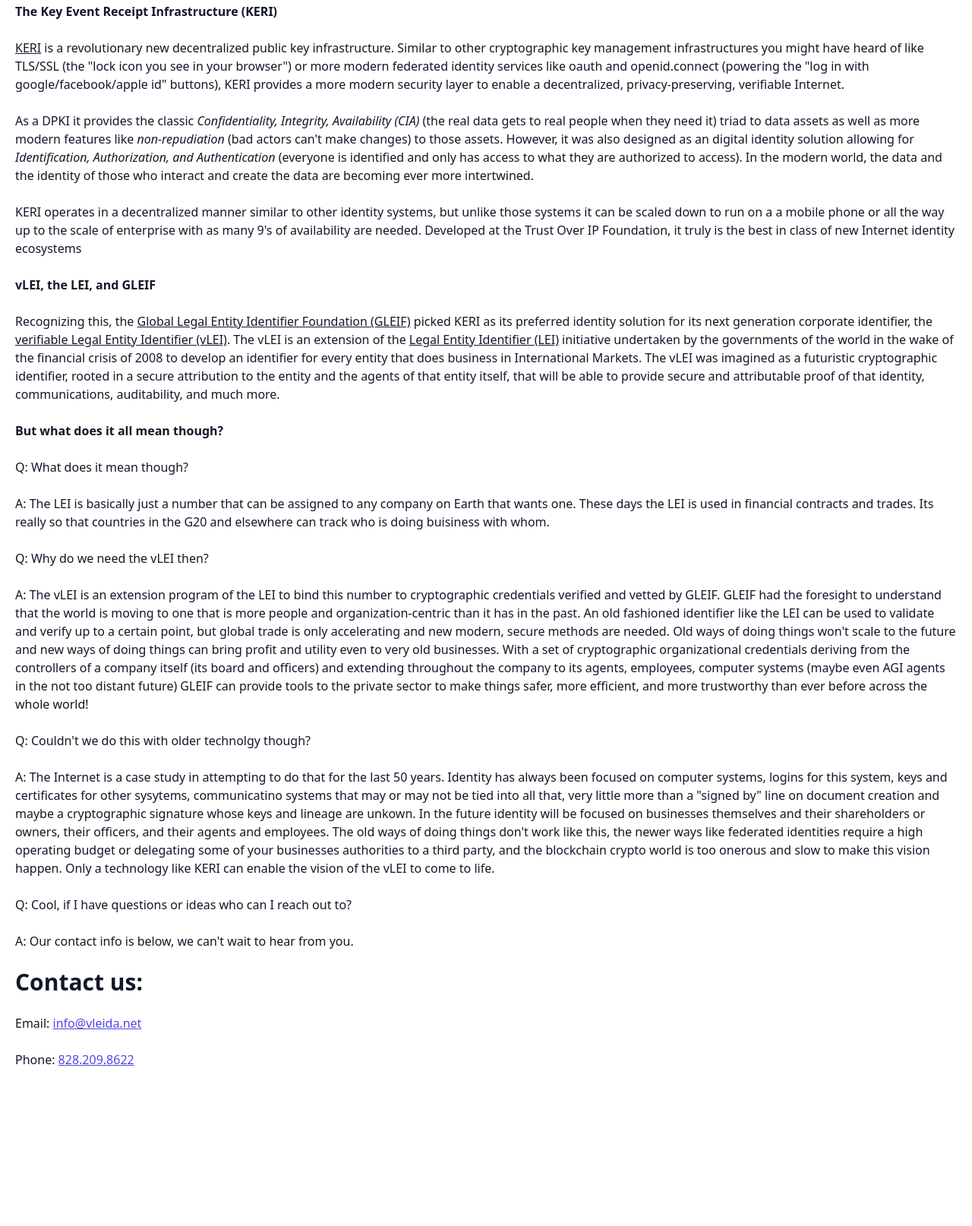
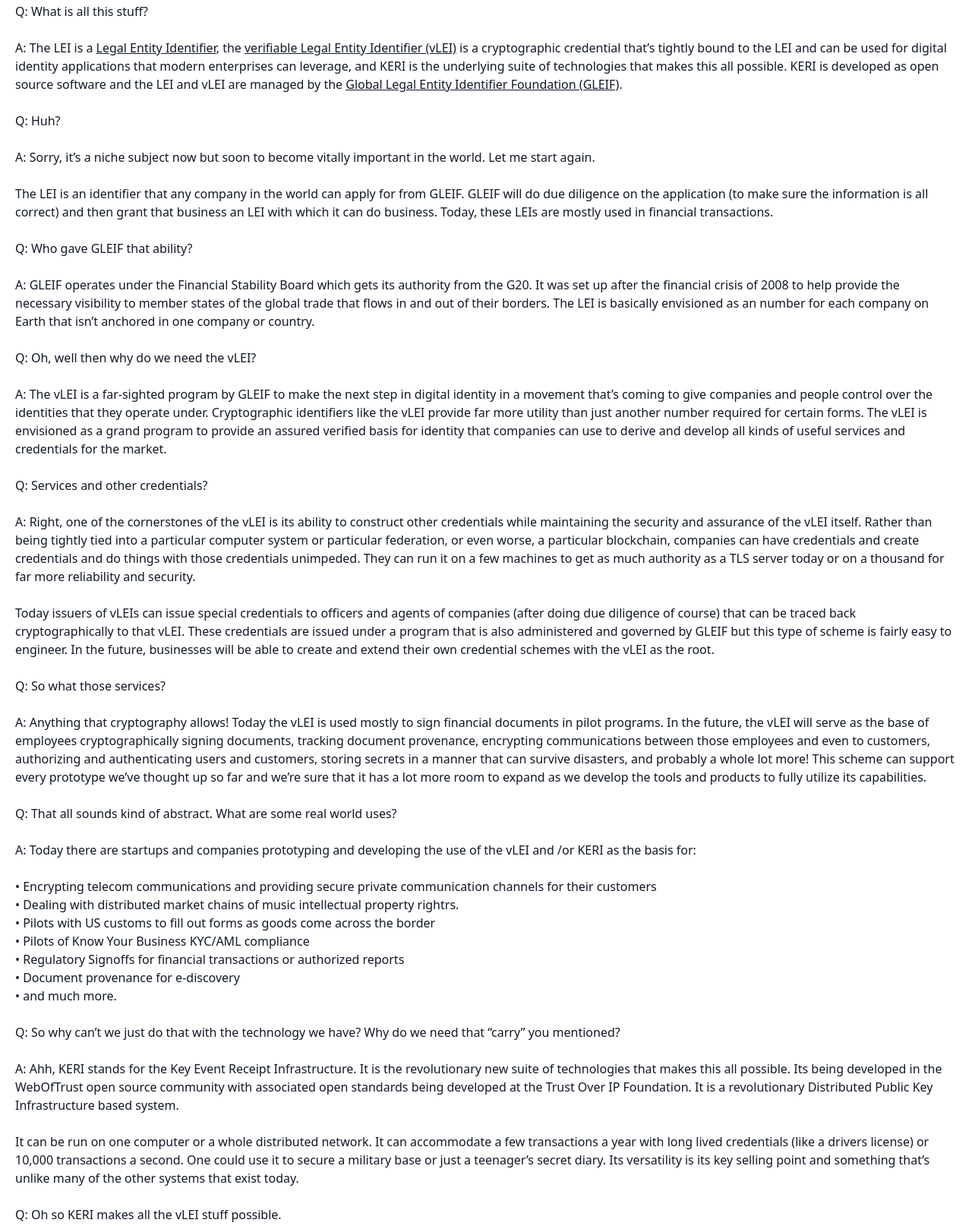
Before and after one commit to vLEIDA/vleida.github.io, a website: page what-are-keri-the-lei-and-vlei.html in a window 1280 px wide. Shown: the part 277-1891 px from the top of the page at 76% size. Before the commit the page ends 1704 px from the top, so only its background shows below. Drawn offline with Linux system fonts and the light colour scheme.

Commit message:
updated dialogue with new dialogue

```diff
--- a/what-are-keri-the-lei-and-vlei.html
+++ b/what-are-keri-the-lei-and-vlei.html
@@ -21,24 +21,40 @@
         <!-- Public and Private Mission -->
         <section id="what-is-keri-the-vlei-and-the-lei" class="space-y-6 content-center">
             <h2 class="text-3xl font-bold">What are KERI, the vLEI, and the LEI?</h2>
-            <h3 class="text-1xl font-bold">The Key Event Receipt Infrastructure (KERI)</h3>
-            <p><a href="https://keri.one/" class="underline">KERI</a> is a revolutionary new decentralized public key infrastructure.  Similar to other cryptographic key management infrastructures you might have heard of like TLS/SSL (the "lock icon you see in your browser") or more modern federated identity services like oauth and openid.connect (powering the "log in with google/facebook/apple id" buttons), KERI provides a more modern security layer to enable a decentralized, privacy-preserving, verifiable Internet.</p>
-            <p>As a DPKI it provides the classic <i>Confidentiality, Integrity, Availability (CIA)</i> (the real data gets to real people when they need it) triad to data assets as well as more modern features like <i>non-repudiation</i> (bad actors can't make changes) to those assets.  However, it was also designed as an digital identity solution allowing for <i>Identification, Authorization, and Authentication</i> (everyone is identified and only has access to what they are authorized to access).  In the modern world, the data and the identity of those who interact and create the data are becoming ever more intertwined.</p>
-            <p>KERI operates in a decentralized manner similar to other identity systems, but unlike those systems it can be scaled down to run on a a mobile phone or all the way up to the scale of enterprise with as many 9's of availability are needed.  Developed at the Trust Over IP Foundation, it truly is the best in class of new Internet identity ecosystems</p>
-
-            <h3 class="text-1xl font-bold">vLEI, the LEI, and GLEIF</h3>
-            <p>Recognizing this, the <a href="https://gleif.org" class="underline">Global Legal Entity Identifier Foundation (GLEIF)</a> picked KERI as its preferred identity solution for its next generation corporate identifier, the <a href="https://www.gleif.org/en/vlei/introducing-the-verifiable-lei-vlei" class="underline">verifiable Legal Entity Identifier (vLEI)</a>.  The vLEI is an extension of the <a href="https://www.gleif.org/en/about-lei/introducing-the-legal-entity-identifier-lei" class="underline">Legal Entity Identifier (LEI)</a> initiative undertaken by the governments of the world in the wake of the financial crisis of 2008 to develop an identifier for every entity that does business in International Markets.  The vLEI was imagined as a futuristic cryptographic identifier, rooted in a secure attribution to the entity and the agents of that entity itself, that will be able to provide secure and attributable proof of that identity, communications, auditability, and much more.</p>
-
-        <section id="what-is-keri-the-vlei-and-the-lei" class="space-y-6 content-center">
-            <h3 class="text-1xl font-bold">But what does it all mean though?</h3>
-	    <p>Q: What does it mean though?</p>
-	    <p>A: The LEI is basically just a number that can be assigned to any company on Earth that wants one.  These days the LEI is used in financial contracts and trades.  Its really so that countries in the G20 and elsewhere can track who is doing buisiness with whom.</p>
-	    <p>Q: Why do we need the vLEI then?</p>
-	    <p>A: The vLEI is an extension program of the LEI to bind this number to cryptographic credentials verified and vetted by GLEIF.  GLEIF had the foresight to understand that the world is moving to one that is more people and organization-centric than it has in the past.  An old fashioned identifier like the LEI can be used to validate and verify up to a certain point, but global trade is only accelerating and new modern, secure methods are needed.  Old ways of doing things won't scale to the future and new ways of doing things can bring profit and utility even to very old businesses.  With a set of cryptographic organizational credentials deriving from the controllers of a company itself (its board and officers) and extending throughout the company to its agents, employees, computer systems (maybe even AGI agents in the not too distant future) GLEIF can provide tools to the private sector to make things safer, more efficient, and more trustworthy than ever before across the whole world!</p>
-	    <p>Q: Couldn't we do this with older technolgy though?</p>
-	    <p>A: The Internet is a case study in attempting to do that for the last 50 years.  Identity has always been focused on computer systems, logins for this system, keys and certificates for other sysytems, communicatino systems that may or may not be tied into all that, very little more than a "signed by" line on document creation and maybe a cryptographic signature whose keys and lineage are unkown.  In the future identity will be focused on businesses themselves and their shareholders or owners, their officers, and their agents and employees.  The old ways of doing things don't work like this, the newer ways like federated identities require a high operating budget or delegating some of your businesses authorities to a third party, and the blockchain crypto world is too onerous and slow to make this vision happen.  Only a technology like KERI can enable the vision of the vLEI to come to life.</p>
-	    <p>Q: Cool, if I have questions or ideas who can I reach out to?</p>
-	    <p>A: Our contact info is below, we can't wait to hear from you.</p>
+	    <p>	    Q: What is all this stuff?</p>
+	    <p>	    A: The LEI is a <a href="https://www.gleif.org/en/about-lei/introducing-the-legal-entity-identifier-lei" class="underline">Legal Entity Identifier</a>, the <a href="https://www.gleif.org/en/vlei/introducing-the-verifiable-lei-vlei" class="underline">verifiable Legal Entity Identifier (vLEI)</a> is a cryptographic credential that’s tightly bound to the LEI and can be used for digital identity applications that modern enterprises can leverage, and KERI is the underlying suite of technologies that makes this all possible.  KERI is developed as open source software and the LEI and vLEI are managed by the <a href="https://gleif.org" class="underline">Global Legal Entity Identifier Foundation (GLEIF)</a>.</p>
+	    <p>	    Q: Huh?</p>
+	    <p>	    A: Sorry, it’s a niche subject now but soon to become vitally important in the world.  Let me start again.</p>
+	    <p>	    The LEI is an identifier that any company in the world can apply for from GLEIF.  GLEIF will do due diligence on the application (to make sure the information is all correct) and then grant that business an LEI with which it can do business.  Today, these LEIs are mostly used in financial transactions.</p>
+	    <p>	    Q: Who gave GLEIF that ability?</p>
+	    <p>	    A: GLEIF operates under the Financial Stability Board which gets its authority from the G20.  It was set up after the financial crisis of 2008 to help provide the necessary visibility to member states of the global trade that flows in and out of their borders.  The LEI is basically envisioned as an number for each company on Earth that isn’t anchored in one company or country.</p>
+	    <p>	    Q: Oh, well then why do we need the vLEI?</p>
+	    <p>	    A: The vLEI is a far-sighted program by GLEIF to make the next step in digital identity in a movement that’s coming to give companies and people control over the identities that they operate under.  Cryptographic identifiers like the vLEI provide far more utility than just another number required for certain forms.  The vLEI is envisioned as a grand program to provide an assured verified basis for identity that companies can use to derive and develop all kinds of useful services and credentials for the market.</p>
+	    <p>	    Q: Services and other credentials?</p>
+	    <p>	    A: Right, one of the cornerstones of the vLEI is its ability to construct other credentials while maintaining the security and assurance of the vLEI itself.  Rather than being tightly tied into a particular computer system or particular federation, or even worse, a particular blockchain, companies can have credentials and create credentials and do things with those credentials unimpeded.  They can run it on a few machines to get as much authority as a TLS server today or on a thousand for far more reliability and security.</p>
+	    <p>	    Today issuers of vLEIs can issue special credentials to officers and agents of companies (after doing due diligence of course) that can be traced back cryptographically to that vLEI.  These credentials are issued under a program that is also administered and governed by GLEIF but this type of scheme is fairly easy to engineer.  In the future, businesses will be able to create and extend their own credential schemes with the vLEI as the root.</p>
+	    <p>	    Q: So what those services?</p>
+	    <p>	    A: Anything that cryptography allows!  Today the vLEI is used mostly to sign financial documents in pilot programs.  In the future, the vLEI will serve as the base of employees cryptographically signing documents, tracking document provenance, encrypting communications between those employees and even to customers, authorizing and authenticating users and customers, storing secrets in a manner that can survive disasters, and probably a whole lot more!  This scheme can support every prototype we’ve thought up so far and we’re sure that it has a lot more room to expand as we develop the tools and products to fully utilize its capabilities.</p>
+	    <p>	    Q: That all sounds kind of abstract.  What are some real world uses?</p>
+	    <p>	    A: Today there are startups and companies prototyping and developing the use of the vLEI and /or KERI as the basis for:
+	    <ul>
+		    <li>•	Encrypting telecom communications and providing secure private communication channels for their customers</li>
+		    <li>•	Dealing with distributed market chains of music intellectual property rightrs.</li>
+		    <li>•	Pilots with US customs to fill out forms as goods come across the border</li>
+		    <li>•	Pilots of Know Your Business KYC/AML compliance</li>
+		    <li>•	Regulatory Signoffs for financial transactions or authorized reports</li>
+		    <li>•	Document provenance for e-discovery</li>
+		    <li>•	and much more.</li>
+	    </ul></p>
+<p>	    Q: So why can’t we just do that with the technology we have?  Why do we need that “carry” you mentioned?</p>
+<p>	    A: Ahh, KERI stands for the Key Event Receipt Infrastructure.  It is the revolutionary new suite of technologies that makes this all possible.  Its being developed in the WebOfTrust open source community with associated open standards being developed at the Trust Over IP Foundation.  It is a revolutionary Distributed Public Key Infrastructure based system.</p>
+<p>	    It can be run on one computer or a whole distributed network.  It can accommodate a few transactions a year with long lived credentials (like a drivers license) or 10,000 transactions a second.  One could use it to secure a military base or just a teenager’s secret diary.  Its versatility is its key selling point and something that’s unlike many of the other systems that exist today.</p>
+<p>	    Q: Oh so KERI makes all the vLEI stuff possible.</p>
+    <p>	    A: Yeah!</p>
+	    <p>	    Q: I think I get it; this is about companies having credentials that they control, derived from an authoritative source, and giving them the ability to derive other credentials for their employees, systems, and business processes that can be used for all kinds of futuristic sci-fi things.  </p>
+	    <p>	    A: Exactly, we’re focusing identity away from where its been historically (the computer systems those identities were operating from) and instead focusing it on the businesses and people that run those businesses directly.</p>
+	    <p>	    Q: Cool stuff.  How can I contact you to get more information on what you can do for my company?</p>
+	    <p>	    A: Haha, our contact information is below.  Please reach out as soon as possible!</p>
 	</section>
         <!-- Contact Info -->
         <section id="contact" class="mt-10 space-y-6">
```
Also changed, not shown: dist/output.css.
